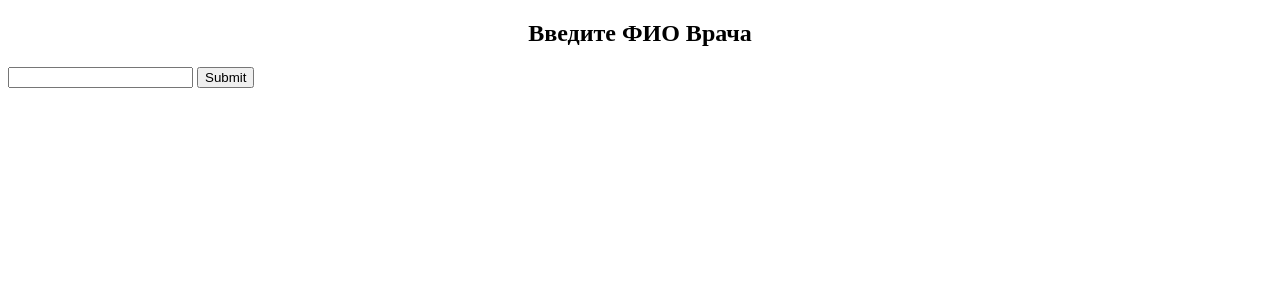
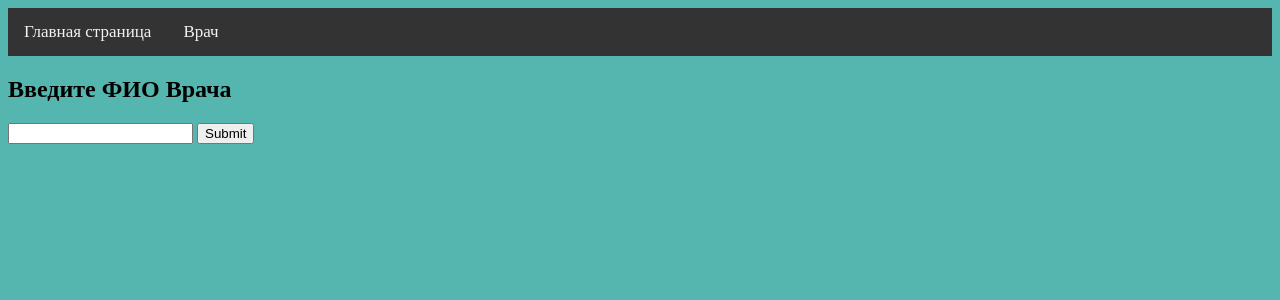
Before and after one commit to MarinaPak108/LotusApp, a Flask app: page /assign in a window 1280 px wide. Shown: the top 300 px of the page. Run offline with Flask 3, Linux system fonts and the light colour scheme.

Commit message:
added styles using jinja and base.html

```diff
--- /dev/null
+++ b/static/styles.css
@@ -0,0 +1,53 @@
+
+  .topnav {
+    overflow: hidden;
+    background-color: #333;
+  }
+
+  .topnav a {
+    float: left;
+    color: #f2f2f2;
+    text-align: center;
+    padding: 14px 16px;
+    text-decoration: none;
+    font-size: 17px;
+  }
+
+  .topnav a:hover {
+    background-color: #ddd;
+    color: black;
+  }
+
+  .topnav a.active {
+    background-color: #2fa7cc;
+    color: white;
+  }
+
+  .topnav {
+    overflow: hidden;
+    background-color: #333;
+  }
+
+  .topnav a {
+    float: left;
+    color: #f2f2f2;
+    text-align: center;
+    padding: 14px 16px;
+    text-decoration: none;
+    font-size: 17px;
+  }
+
+  .topnav a:hover {
+    background-color: #ddd;
+    color: black;
+  }
+
+  .topnav a.active {
+    background-color: #2fa7cc;
+    color: white;
+  }
+
+  .content {
+    padding: 0 1rem 1rem;
+    align:   center;
+  }
--- a/templates/assign.html
+++ b/templates/assign.html
@@ -1,32 +1,9 @@
-<!DOCTYPE html>
-<html>
-  <head>
-    <meta charset="utf-8">
-    <title>LOTUS</title>
-    <style>
-      h2 {
-        text-align: center;
-      }
-      a:link, a:visited {
-        background-color: #6f36f4;
-        color: white;
-        padding: 14px 25px;
-        text-align: center;
-        text-decoration: none;
-        display: inline-block;
-        width: 78px;
-      }
-
-      a:hover, a:active {
-        background-color: rgb(0, 255, 174);
-      }
-      </style>
-  </head>
-  <body>
+{% extends 'base.html' %}
+{% block title %}LOTUS{% endblock %}
+{% block content %}
     <h2>Введите ФИО Врача</h2>
-    <form method="POST">
+    <form method="POST" >
         <input name="text">
         <input type="submit">
     </form>
-  </body>
-</html>
+{% endblock %}
--- /dev/null
+++ b/templates/base.html
@@ -0,0 +1,81 @@
+<!DOCTYPE html>
+<style>
+    .topnav {
+      overflow: hidden;
+      background-color: #333;
+    }
+
+    .topnav a {
+      float: left;
+      color: #f2f2f2;
+      text-align: center;
+      padding: 14px 16px;
+      text-decoration: none;
+      font-size: 17px;
+    }
+
+    .topnav a:hover {
+      background-color: #ddd;
+      color: black;
+    }
+
+    .topnav a.active {
+      background-color: #2fa7cc;
+      color: white;
+    }
+
+
+
+
+
+    table.timecard caption {
+      background-color: #f79646;
+      color: #fff;
+      font-size: x-large;
+      font-weight: bold;
+      letter-spacing: .3em;
+    }
+
+
+    table.timecard th, table.timecard td {
+      padding: 3px;
+      border-width: 1px;
+      border-style: solid;
+      border-color: #f79646 #ccc;
+    }
+
+    table.timecard td {
+      text-align: right;
+    }
+
+    table.timecard tbody th {
+      text-align: left;
+      font-weight: normal;
+    }
+
+    table.timecard tfoot {
+      font-weight: bold;
+      font-size: large;
+      background-color: #687886;
+      color: #fff;
+    }
+
+    table.timecard tr.even {
+      background-color: #fde9d9;
+    }
+  </style>
+<head>
+    <title>{% block title %}{% endblock %}</title>
+    <link rel="stylesheet" href="{{ url_for('static', filename='styles.css') }}">
+</head>
+<body style="background-color: #55B6AF;">
+    <div class="topnav" >
+        <a href="/">Главная страница</a>
+        <a href="/assign">Врач</a>
+    </div>
+    <div>
+      {% block content %}{% endblock %}
+    </div>
+
+</body>
+</html>
```
Also changed, not shown: templates/start.html (+19 -15 lines), 1 other file.
